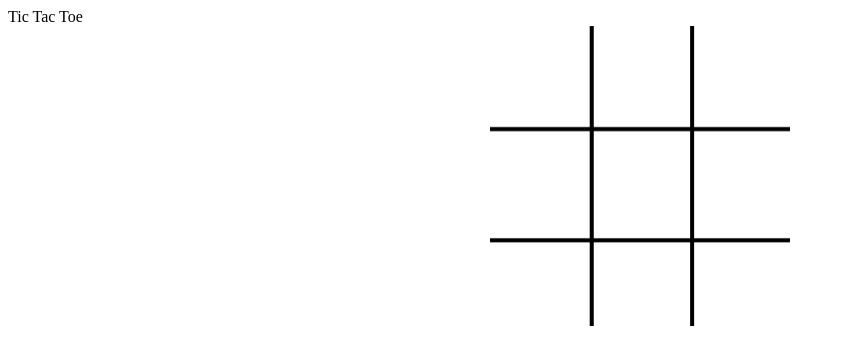
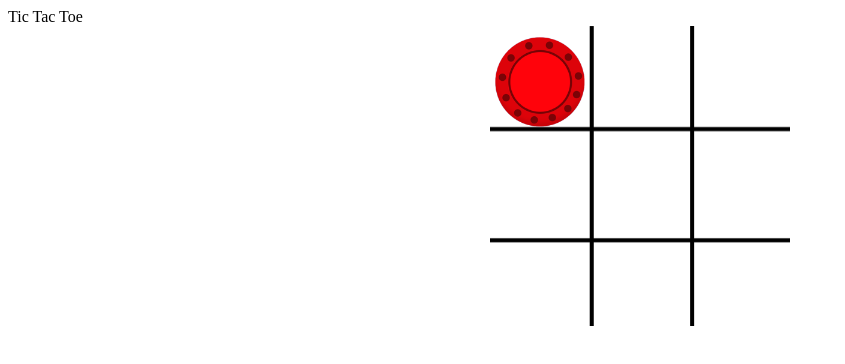
Before and after one commit to HawraaYounes/tictactoe, a plain HTML site: page index.html in a window 1280 px wide. Both pictures are taken after a click on the element 530 px from the left and 81 px from the top of the page. Shown: the whole page, without its empty margins (0-845 px from the left). Drawn offline with Linux system fonts and the light colour scheme.

Commit message:
Editing squares style

```diff
--- a/script.js
+++ b/script.js
@@ -2,12 +2,12 @@ let turn='red';
 const head=document.getElementById("head");
 function playGame(id){
     let square=document.getElementById(id);
-    if(turn==='red' && square.innerHTML==" "){
+    if(turn==='red' && square.innerHTML==""){
         turn='yellow';
         square.classList.add("red");
         head.innerHTML("Hey Yellow! It's your turn ")
     }
-    else if(turn==='yellow' && square.innerHTML==" "){
+    else if(turn==='yellow' && square.innerHTML==""){
         turn='red';
         square.classList.add("yellow");
         head.innerHTML("Hey Red! It's your turn ")
--- a/styles.css
+++ b/styles.css
@@ -8,15 +8,17 @@
     margin:auto;
 }
 .square{
-    margin-left:5px;
-    margin-top:20px;
-    width: 70px;
-    height: 70px;
+    width: 90px;
+    height:90px;
+    margin-top: 11px;
+    margin-left: 5px;
 }
 .red{
     background-image: url("/images/red.png");
     background-size: contain;
+    background-repeat: no-repeat;
 }
+
 .yellow{
     background-image: url("/images/yellow.png");
     background-size: contain;
```
